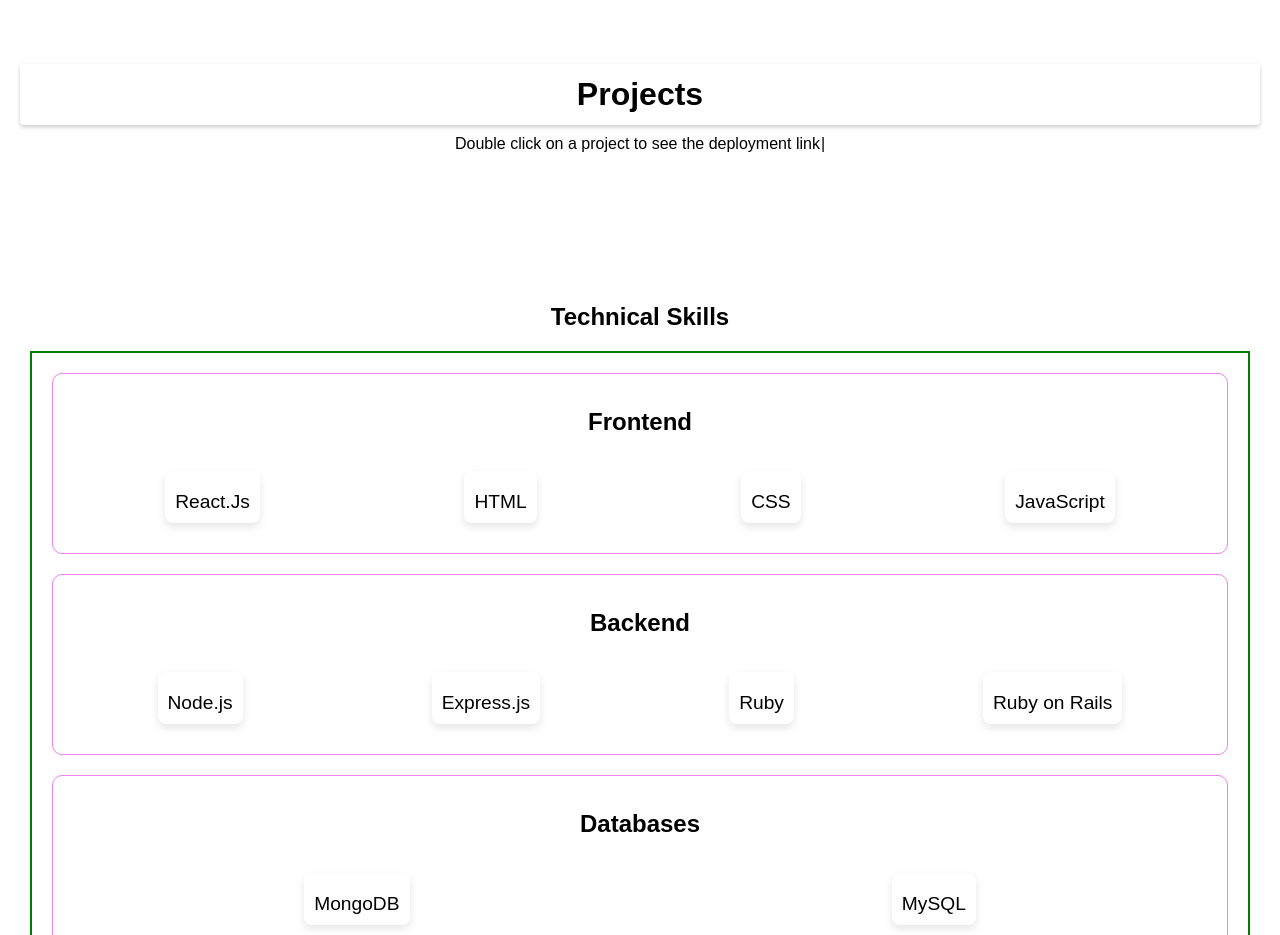
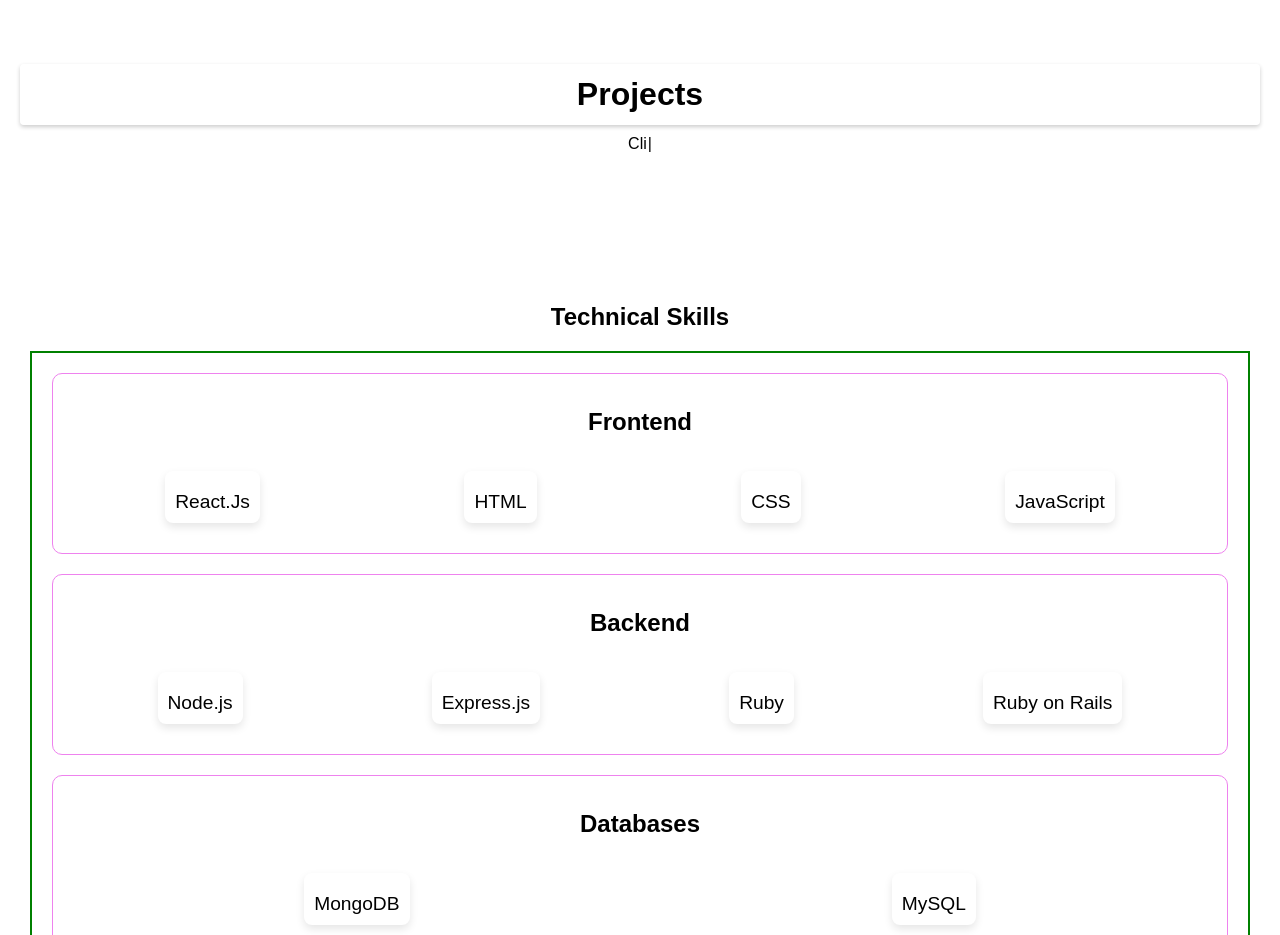
Before and after one commit to thsonu35/My-portfolio, a React (Create React App) app: page / in a window 1280 px wide. Shown: the part 2380-3315 px from the top of the page. Built offline with nearby package versions, Linux system fonts and the light colour scheme.

Commit message:
Update Projects.jsx

```diff
--- a/src/components/Projects.jsx
+++ b/src/components/Projects.jsx
@@ -80,13 +80,13 @@
               strings: ['Double click on a project to see the deployment link', 'Click on GitHub to see the code'],
               autoStart: true,
               loop: true,
-              delay: 75,
+              delay: 5,
               deleteSpeed: 90,
-              pauseFor: 2000
+              pauseFor: 200
             }}
             onInit={(typewriter) => {
               typewriter
-                .pauseFor(2500)
+                .pauseFor(200)
                 .callFunction(() => {
                   setShowTypewriter(false);
                 });
```
